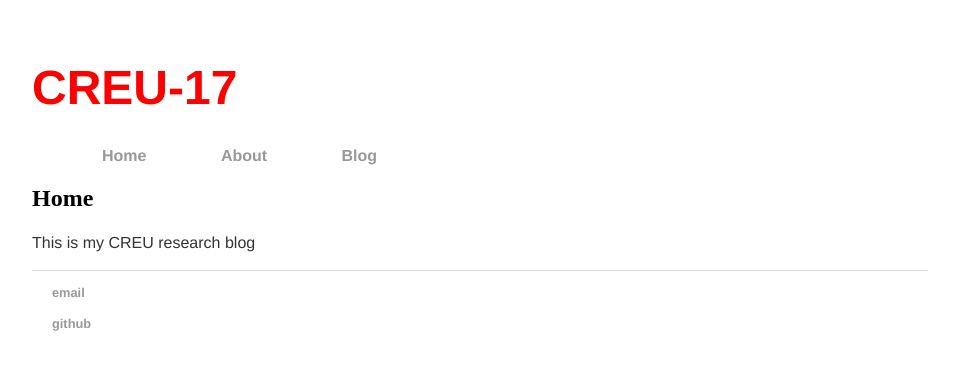
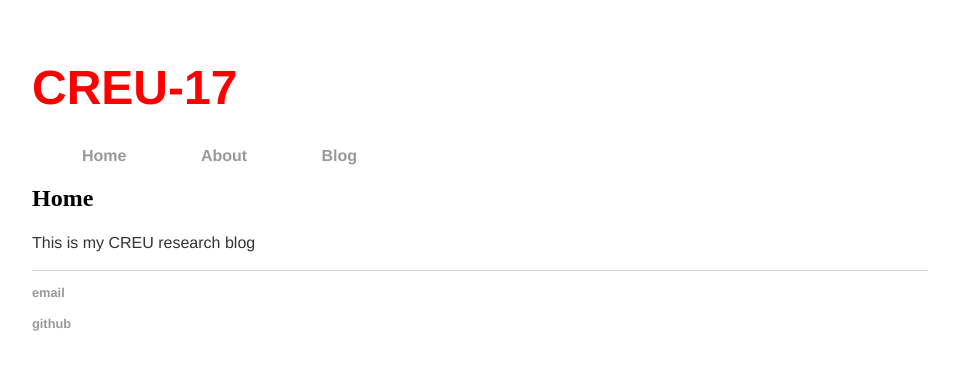
Before and after one commit to maxpaper86/CREU-Poly-17, a Jekyll site: the page built from index.html, in a window 1280 px wide. Shown: the top 370 px of the page, without its empty margins (160-1119 px from the left). Built offline with Jekyll 4.4.1, drawn with Linux system fonts in a browser that asks for light colours.

Commit message:
Update main.css

```diff
--- a/css/main.css
+++ b/css/main.css
@@ -7,6 +7,7 @@ body {
     padding: 0px;
     list-style: none;
     font-weight: bold;
+    margin-left: 0px;
 }
 .navli, .footli{
     display: inline;
```
